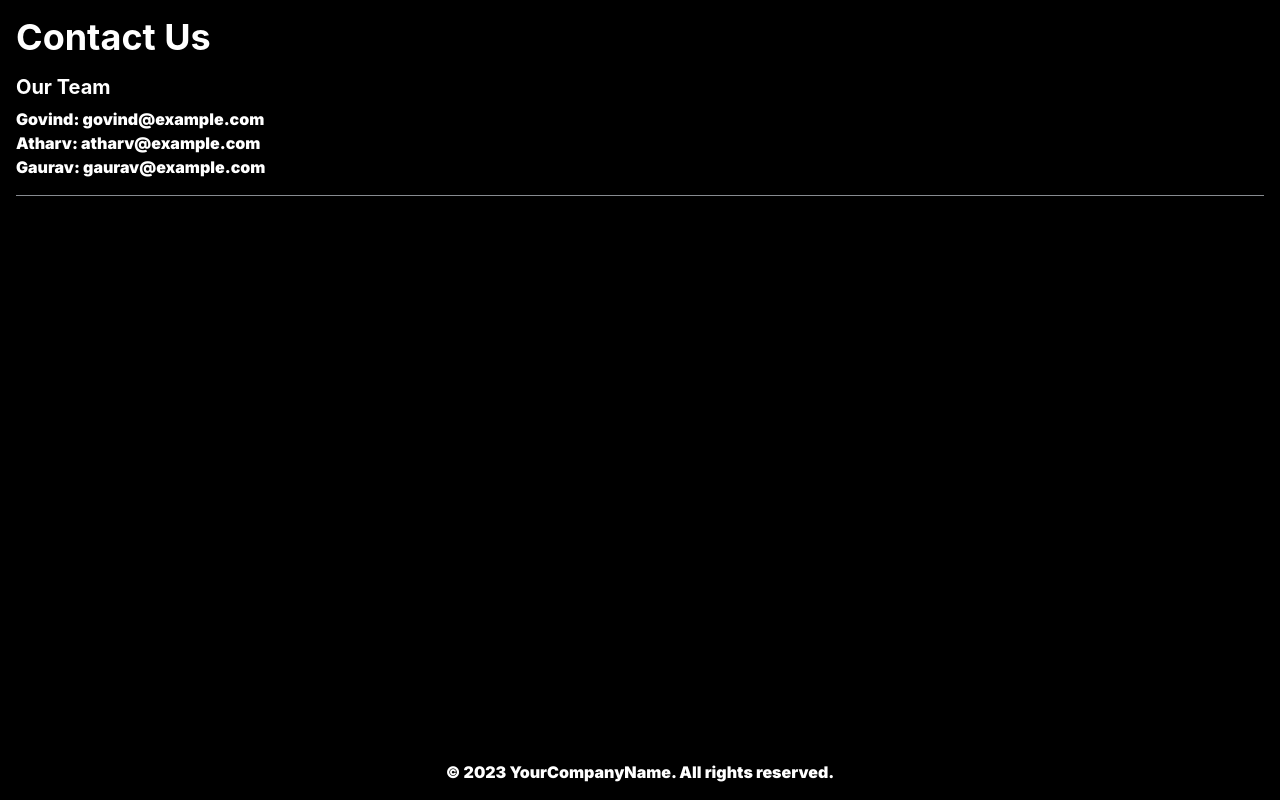
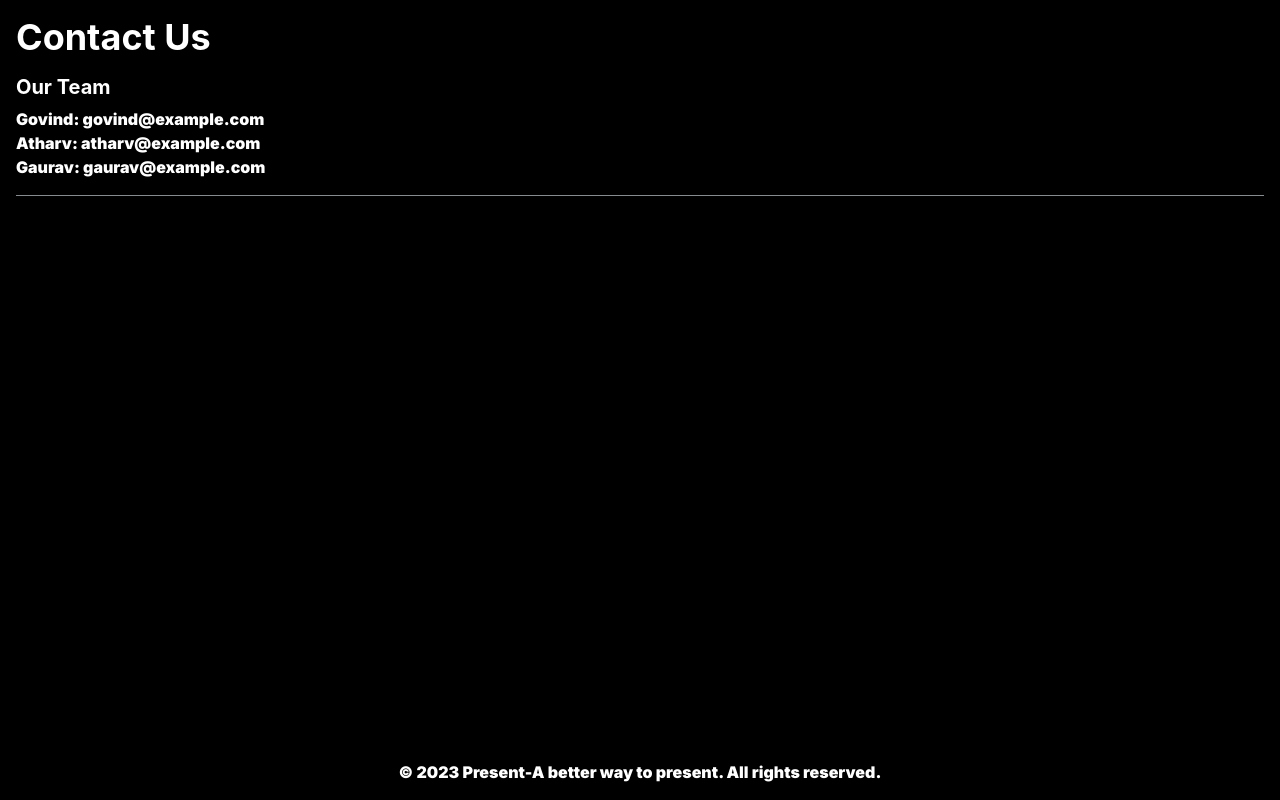
Before and after one commit to atharvaneu/present, a Next.js app in the folder client/: page /contactus in a window 1280 px wide. Built offline with nearby package versions, Linux system fonts and the light colour scheme; a web font is replaced by a local one.

Commit message:
general change

```diff
--- a/client/src/pages/contactus/index.tsx
+++ b/client/src/pages/contactus/index.tsx
@@ -45,7 +45,7 @@ function ContactUs() {
         <Divider my="4" />
       </Box>
       <footer>
-        <Text textAlign="center">&copy; 2023 YourCompanyName. All rights reserved.</Text>
+        <Text textAlign="center">&copy; 2023 Present-A better way to present. All rights reserved.</Text>
       </footer>
     </Box>
   );
```
